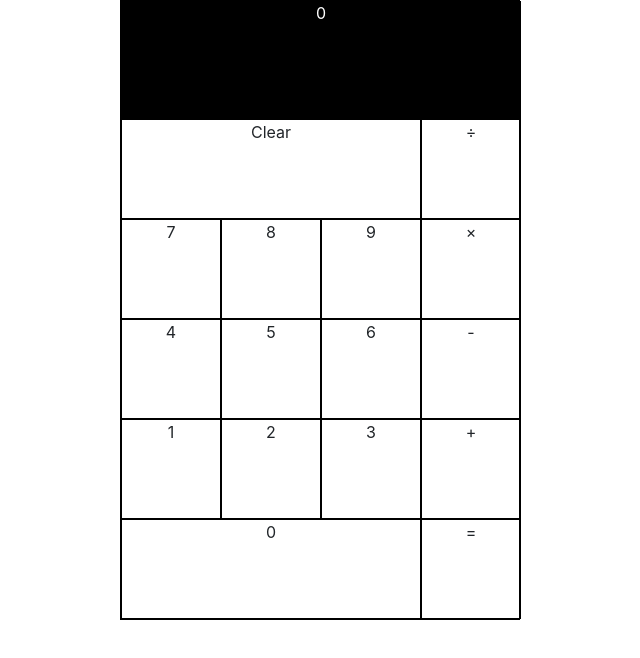
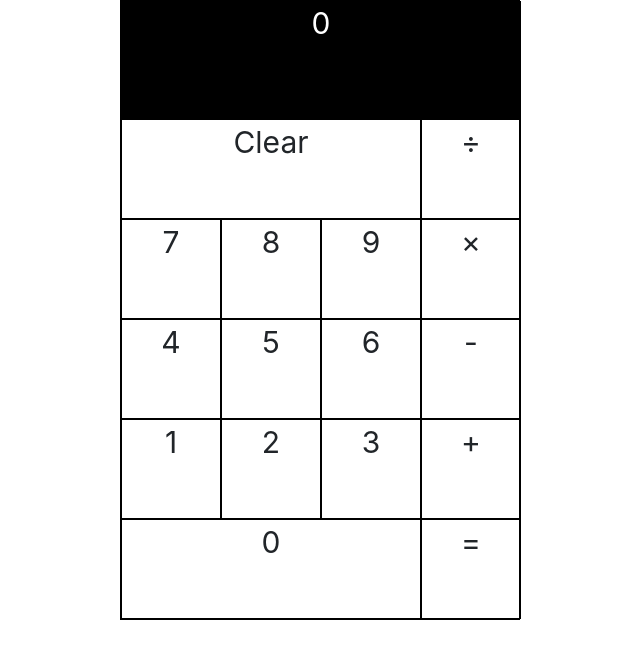
Before and after one commit to nchen0/react-calculator, a React (Create React App) app: page / in a window 1280 px wide. Shown: the top 658 px of the page, without its empty margins (320-960 px from the left). Built offline with nearby package versions, Linux system fonts and the light colour scheme.

Commit message:
add function

```diff
--- a/src/App.css
+++ b/src/App.css
@@ -1,6 +1,7 @@
 .App {
   text-align: center;
   box-sizing: border-box;
+  font-size: 30px;
 }
 
 .App-logo {
--- a/src/App.js
+++ b/src/App.js
@@ -3,31 +3,107 @@ import React, { Component } from "react";
 import "./App.css";
 
 class App extends Component {
+  constructor() {
+    super();
+    this.state = {
+      result: "0",
+      temp: "",
+      storedNumber: "",
+      storedAction: "",
+      actionClicked: false
+    };
+  }
+  inputNumber = number => {
+    //let tempNumber = this.state.temp
+    if (this.state.actionClicked === true) {
+      this.setState({ storedNumber: this.state.temp, temp: number, actionClicked: false });
+    } else {
+      this.setState({ temp: this.state.temp + number });
+    }
+  };
+  clickClear = e => {
+    e.preventDefault();
+    this.setState({
+      result: "0",
+      temp: "",
+      storedNumber: "",
+      storedAction: "",
+      actionClicked: false
+    });
+  };
+  clickAction = action => {
+    this.setState({ actionClicked: true, storedAction: action });
+  };
+  clickEqual = e => {
+    switch (this.state.storedAction) {
+      case "+":
+        this.setState({
+          temp: Number(this.state.storedNumber) + Number(this.state.temp),
+          storedNumber: ""
+        });
+    }
+  };
+
   render() {
+    console.log("this.state is: ", this.state);
     return (
       <div className="App">
         <div className="container">
-          <div className="display-screen">0</div>
+          <div className="display-screen">
+            {this.state.temp ? this.state.temp : this.state.result}
+          </div>
           <div className="buttons">
             <div className="number-buttons">
-              <div className="big-button">Clear</div>
-              <div className="button">7</div>
-              <div className="button">8</div>
-              <div className="button">9</div>
-              <div className="button">4</div>
-              <div className="button">5</div>
-              <div className="button">6</div>
-              <div className="button">1</div>
-              <div className="button">2</div>
-              <div className="button">3</div>
-              <div className="button zero">0</div>
+              <div onClick={this.clickClear} className="big-button">
+                Clear
+              </div>
+              <div onClick={() => this.inputNumber("7")} className="button">
+                7
+              </div>
+              <div onClick={() => this.inputNumber("8")} className="button">
+                8
+              </div>
+              <div onClick={() => this.inputNumber("9")} className="button">
+                9
+              </div>
+              <div onClick={() => this.inputNumber("4")} className="button">
+                4
+              </div>
+              <div onClick={() => this.inputNumber("5")} className="button">
+                5
+              </div>
+              <div onClick={() => this.inputNumber("6")} className="button">
+                6
+              </div>
+              <div onClick={() => this.inputNumber("1")} className="button">
+                1
+              </div>
+              <div onClick={() => this.inputNumber("2")} className="button">
+                2
+              </div>
+              <div onClick={() => this.inputNumber("3")} className="button">
+                3
+              </div>
+              <div onClick={() => this.inputNumber("0")} className="button zero">
+                0
+              </div>
             </div>
             <div className="action-buttons">
-              <div className="button">÷</div>
-              <div className="button">×</div>
-              <div className="button">-</div>
-              <div className="button">+</div>
-              <div className="button">=</div>
+              <div onClick={() => this.clickAction("/")} className="button">
+                ÷
+              </div>
+              <div onClick={() => this.clickAction("x")} className="button">
+                ×
+              </div>
+              <div onClick={() => this.clickAction("-")} className="button">
+                -
+              </div>
+              <div onClick={() => this.clickAction("+")} className="button">
+                +
+              </div>
+              <div onClick={this.clickEqual} className="button">
+                =
+              </div>
             </div>
           </div>
         </div>
```
